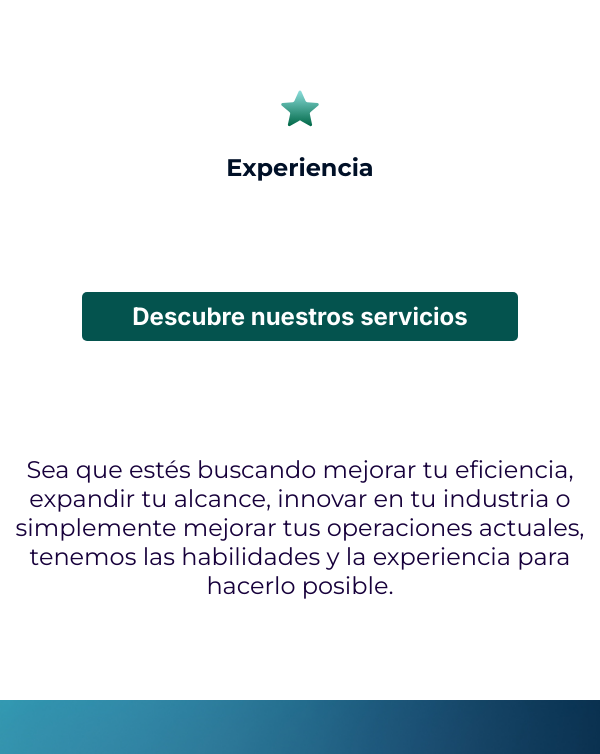
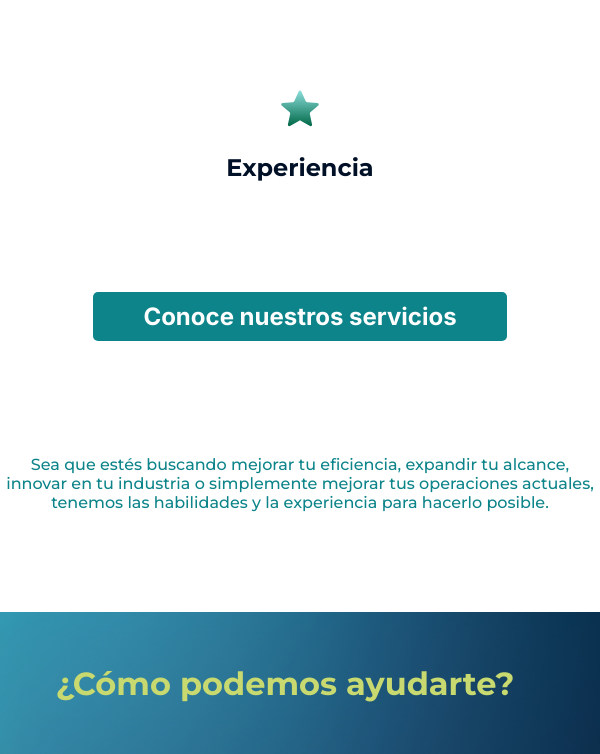
Before and after one commit to Pixabyte-Corporation/albbus-website, a Next.js app: page /home in a window 600 px wide. Shown: the part 2635-3389 px from the top of the page. Built offline with nearby package versions, Linux system fonts and the light colour scheme.

Commit message:
ajustes minimos

```diff
--- a/src/components/caracteristicas/Caracteristicas.module.scss
+++ b/src/components/caracteristicas/Caracteristicas.module.scss
@@ -16,16 +16,17 @@
     height: 516px;
     display: flex;
     margin: auto;
-    padding-top: 120px;
     align-items: center;
     gap: 30px;
   }
 
   .copy {
-    color: #016848;
+    color: #000c25;
+    font-family: Montserrat;
     font-size: 36px;
-    font-family: "Montserrat";
+    font-style: normal;
     font-weight: 700;
+    line-height: normal;
   }
 
   .opciones {
@@ -41,26 +42,35 @@
     display: block;
     padding: 10px 50px;
     border-radius: 5px;
-    background: #04534e;
+    background: #0c8489;
     margin-bottom: 114px;
     color: #fff;
     font-size: 24px;
     font-family: Inter;
     font-weight: 700;
     border: none;
+    cursor: pointer;
+  }
+
+  .boton:hover {
+    background: #000c25;
+    color: #fff;
   }
 
   .texto {
     width: 95.87%;
     margin: auto;
-    color: #17003b;
+    color: #061E22;
     text-align: center;
+    font-family: Montserrat;
     font-size: 36px;
-    font-family: "Montserrat";
+    font-style: normal;
+    font-weight: 500;
+    line-height: normal;
   }
 }
 
-@media screen and (min-width: 769px) and (max-width: 1199px) {
+@media screen and (min-width: 768px) and (max-width: 1199px) {
   .contenedorPrincipal {
     margin: 0;
     padding: 0;
@@ -88,10 +98,12 @@
   }
 
   .copy {
-    color: #016848;
+    color: #000c25;
+    font-family: Montserrat;
     font-size: 32px;
-    font-family: "Montserrat";
+    font-style: normal;
     font-weight: 700;
+    line-height: normal;
     display: flex;
     justify-content: center;
     align-items: center;
@@ -100,8 +112,14 @@
 
   .opciones {
     display: grid; /* Usar grid layout en lugar de flexbox */
-    grid-template-columns: repeat(2, minmax(0, 1fr)); /* Dos columnas de igual tamaño */
-    grid-template-rows: repeat(2, minmax(0, 1fr)); /* Dos filas de igual tamaño */
+    grid-template-columns: repeat(
+      2,
+      minmax(0, 1fr)
+    ); /* Dos columnas de igual tamaño */
+    grid-template-rows: repeat(
+      2,
+      minmax(0, 1fr)
+    ); /* Dos filas de igual tamaño */
     justify-content: center;
     gap: 18px;
     margin-top: 50px;
@@ -113,13 +131,19 @@
     display: block;
     padding: 10px 50px;
     border-radius: 5px;
-    background: #04534e;
+    background: #0c8489;
     margin-bottom: 114px;
     color: #fff;
     font-size: 24px;
     font-family: Inter;
     font-weight: 700;
     border: none;
+    cursor: pointer;
+  }
+
+  .boton:hover {
+    background: #000c25;
+    color: #fff;
   }
 
   .texto {
@@ -132,79 +156,8 @@
   }
 }
 
-@media (min-width: 425px) and (max-width: 768px){
-  .contenedorPrincipal {
-    margin: 0;
-    padding: 0;
-    margin-bottom: 100px;
-    margin-top: 141px;
-  }
-  .contenedorSecundario {
-    background-image: url(../../assets/img/caracteristicasBackground.png);
-    background-repeat: no-repeat;
-    background-position: top;
-    background-size: contain;
-  }
 
-  .contenedor {
-    max-width: 100%;
-    padding: 60px 15px;
-    gap: 25px;
-  }
-
-  .caracteristicasStock {
-    height: 80%;
-    width: 80%;
-    display: block;
-    margin: 0 auto;
-  }
-
-  .copy {
-    color: #016848;
-    font-size: 32px;
-    font-family: "Montserrat";
-    font-weight: 700;
-    display: flex;
-    justify-content: center;
-    align-items: center;
-    height: 200px;
-  }
-
-  .opciones {
-    display: grid; /* Usar grid layout en lugar de flexbox */
-    grid-template-columns: repeat(2, minmax(0, 1fr)); /* Dos columnas de igual tamaño */
-    grid-template-rows: repeat(2, minmax(0, 1fr)); /* Dos filas de igual tamaño */
-    justify-content: center;
-    gap: 18px;
-    margin-top: 50px;
-    margin-bottom: 100px;
-  }
-
-  .boton {
-    margin: auto;
-    display: block;
-    padding: 10px 50px;
-    border-radius: 5px;
-    background: #04534e;
-    margin-bottom: 114px;
-    color: #fff;
-    font-size: 24px;
-    font-family: Inter;
-    font-weight: 700;
-    border: none;
-  }
-
-  .texto {
-    width: 95.87%;
-    margin: auto;
-    color: #17003b;
-    text-align: center;
-    font-size: 24px;
-    font-family: "Montserrat";
-  }
-}
-
-@media screen and (max-width: 768px) {
+@media (max-width: 767px) {
   .contenedorPrincipal {
     margin: 0;
     padding: 0;
@@ -230,7 +183,7 @@
   .caracteristicasStock {
     height: 80%;
     width: 80%;
-    display: block; /* Para que el margen automático funcione correctamente */
+    display: block;
     margin: 0 auto;
   }
 
@@ -262,21 +215,29 @@
     display: block;
     padding: 10px 50px;
     border-radius: 5px;
-    background: #04534e;
+    background: #0c8489;
     margin-bottom: 114px;
     color: #fff;
     font-size: 24px;
     font-family: Inter;
     font-weight: 700;
     border: none;
+    cursor: pointer;
   }
 
+  .boton:hover {
+    background: #000c25;
+    color: #fff;
+  }
+
+
   .texto {
-    width: 95.87%;
-    margin: auto;
-    color: #17003b;
+    color: #0C8489;
 text-align: center;
-    font-size: 24px;
-    font-family: "Montserrat";
+font-family: Montserrat;
+font-size: 16px;
+font-style: normal;
+font-weight: 500;
+line-height: normal;
   }
 }
--- a/src/components/caracteristicas/index.jsx
+++ b/src/components/caracteristicas/index.jsx
@@ -37,7 +37,7 @@ const Carateristicas = () => {
           <CaracteristicasOpciones icon={starIcon} name={"Experiencia"} />
         </span>
       </div>
-      <button className={style.boton}>Descubre nuestros servicios</button>
+      <button className={style.boton}>Conoce nuestros servicios</button>
       <p className={style.texto}>
         Sea que estés buscando mejorar tu eficiencia, expandir tu alcance,
         innovar en tu industria o simplemente mejorar tus operaciones actuales,
```
Lines whose indentation alone changed are shown as unchanged.
